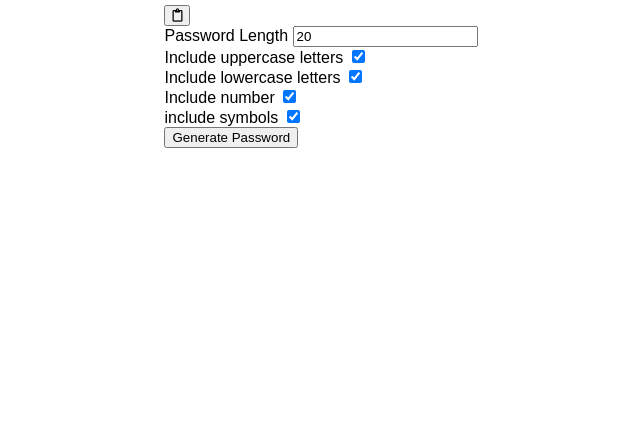
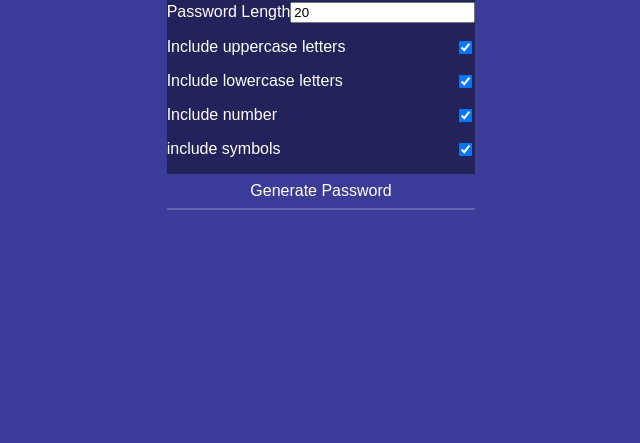
Before and after one commit to donchi-donald/Password-Generator, a plain HTML site: page index.html in a window 1280 px wide. Shown: the part 357-800 px from the top of the page, without its empty margins (319-959 px from the left). Drawn offline with Linux system fonts and the light colour scheme; a web font is replaced by a local one.

Commit message:
Password Generator UI (style)

```diff
--- a/style.css
+++ b/style.css
@@ -1,16 +1,93 @@
-@import url('https://fonts.googleapis.com/css?family=Roboto:wght@400;700&display=swap');
+@import url('https://fonts.googleapis.com/css?family=Muli&display=swap');
 
 * {
     box-sizing: border-box;
   }
 
   body {
-    font-family: 'Robot', sans-serif;
+    font-family: 'Muli', sans-serif;
+    background-color: #3b3b98;
+    color: white;
     display: flex;
     flex-direction: column;
     align-items: center;
     justify-content: center;
     height: 100vh;
     overflow: hidden;
+    padding: 10px;
     margin: 0;
   }
+
+  h2{
+    margin: 10px 0 20px;
+    text-align: center;
+  }
+
+  .container{
+    background-color: #23235b;
+    box-shadow: 0px 2px rgba(255, 255, 255, 0.2) ;
+    padding: 20 px;
+    width: 350 px;
+    max-width: 100%;
+  }
+
+  .result-container{
+    background-color: rgba(0, 0, 0, 0.4);
+    display: flex;
+    justify-content: flex-start;
+    position: relative;
+    font-size: 18px;
+    letter-spacing: 1px;
+    padding: 12px 10px;
+    height: 50px;
+    width: 100%;
+  }
+
+  .result-container{
+    background-color: rgba(0, 0, 0, 0.4);
+    display: flex;
+    justify-content: flex-start;
+    position: relative;
+    font-size: 18px;
+    letter-spacing: 1px;
+    padding: 12px 10px;
+    height: 50px;
+    width: 100%;
+  }
+
+  .result-container .btn{
+    position: absolute;
+    top: 5px;
+    right: 5px;
+    height: 40px;
+    font-size: 20px;
+  }
+
+  .result-container #result{
+    word-wrap: break-word;
+    max-width: calc(100% -40px);
+    overflow-y: scroll;
+    height: 100%;
+  }
+
+  .setting{
+    display: flex;
+    justify-content: space-between;
+    align-items: center;
+    margin: 15px 0;
+  }
+
+
+  .btn{
+    border: none;
+    background-color: #3b3b98;
+    color: #fff;
+    font-size: 16px;
+    padding: 8px 12px;
+    cursor: pointer;
+  }
+
+  .btn-large{
+    display: block;
+    width: 100%;
+  }
```
